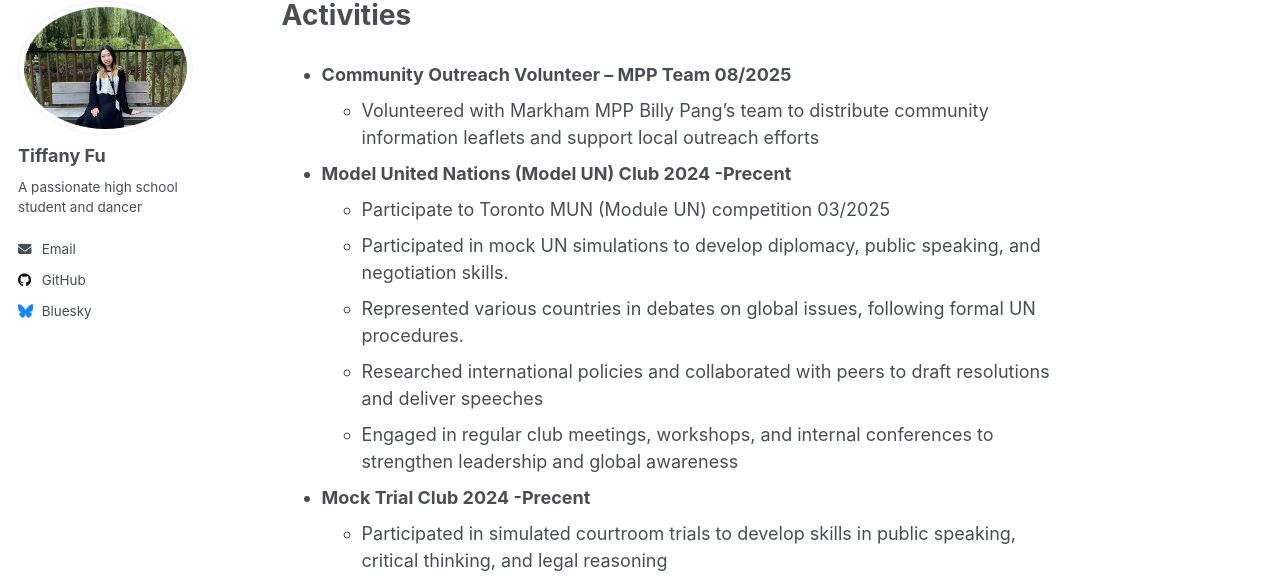
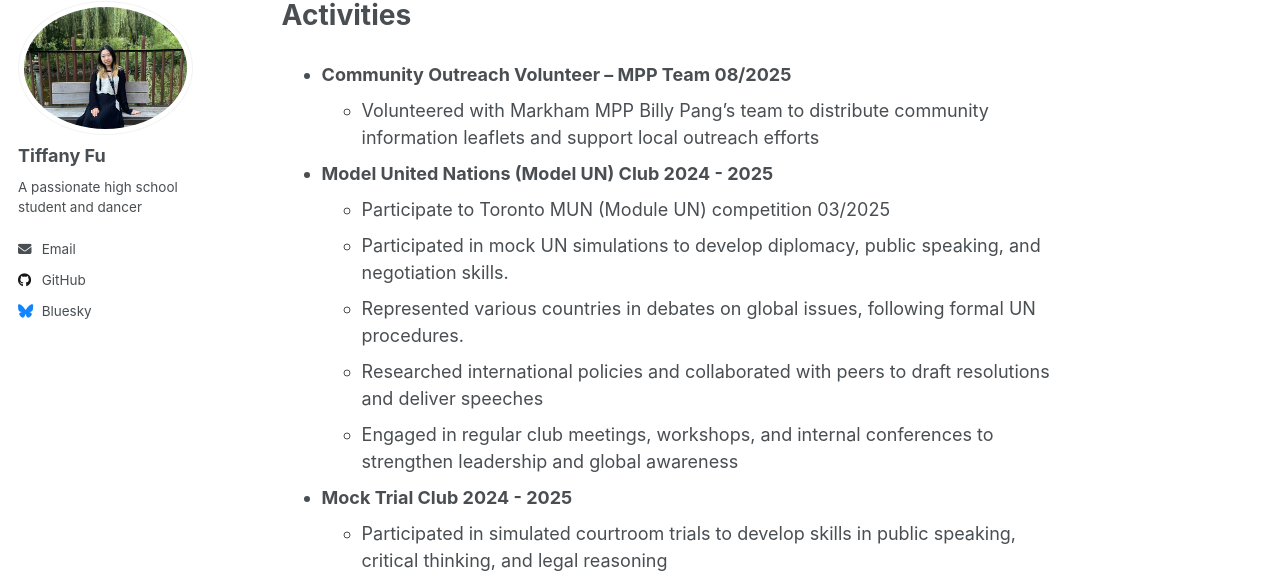
Before and after one commit to TiffanyJTFu/TiffanyFu, a Jekyll site: the page built from _portfolio/Activities.md, in a window 1280 px wide and 900 px high. Shown: the part 98-685 px from the top of the window. Built offline with Jekyll 4.4.1, drawn with Linux system fonts in a browser that asks for light colours; a script that is not in the unit is left out.

Commit message:
Update Activities.md

```diff
--- a/_portfolio/Activities.md
+++ b/_portfolio/Activities.md
@@ -5,13 +5,13 @@ collection: portfolio
 ---
 * **Community Outreach Volunteer – MPP Team 08/2025**
   * Volunteered with Markham MPP Billy Pang’s team to distribute community information leaflets and support local outreach efforts
-* **Model United Nations (Model UN) Club 2024 -Precent**
+* **Model United Nations (Model UN) Club 2024 - 2025**
   * Participate to Toronto MUN (Module UN) competition 03/2025
   * Participated in mock UN simulations to develop diplomacy, public speaking, and negotiation skills.
   * Represented various countries in debates on global issues, following formal UN procedures.
   * Researched international policies and collaborated with peers to draft resolutions and deliver speeches
   * Engaged in regular club meetings, workshops, and internal conferences to strengthen leadership and global awareness
-* **Mock Trial Club 2024 -Precent**
+* **Mock Trial Club 2024 - 2025**
   * Participated in simulated courtroom trials to develop skills in public speaking, critical thinking, and legal reasoning
   * Collaborated with team members to prepare case materials, construct arguments, and role-play as attorneys and witnesses
   * Engaged in legal discussions and competitive practice sessions to improve courtroom etiquette and debate strategies.
```
